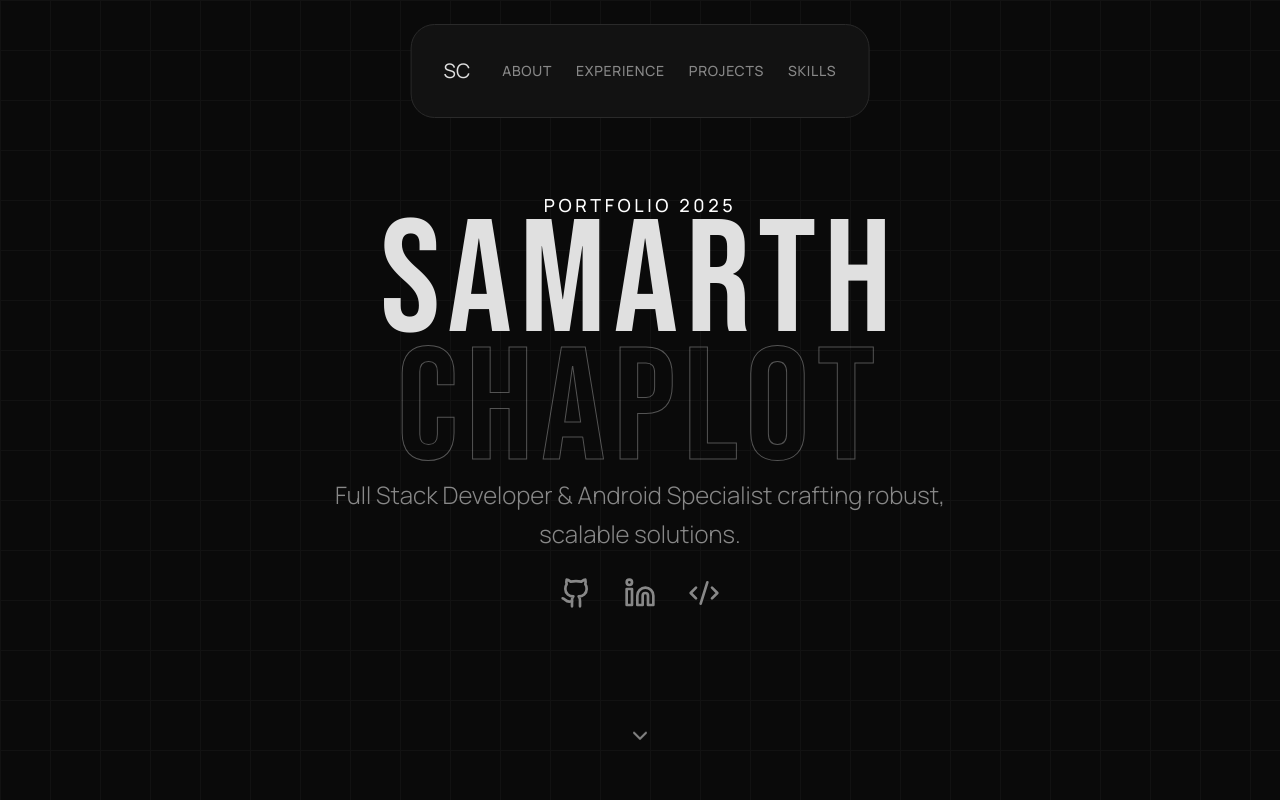
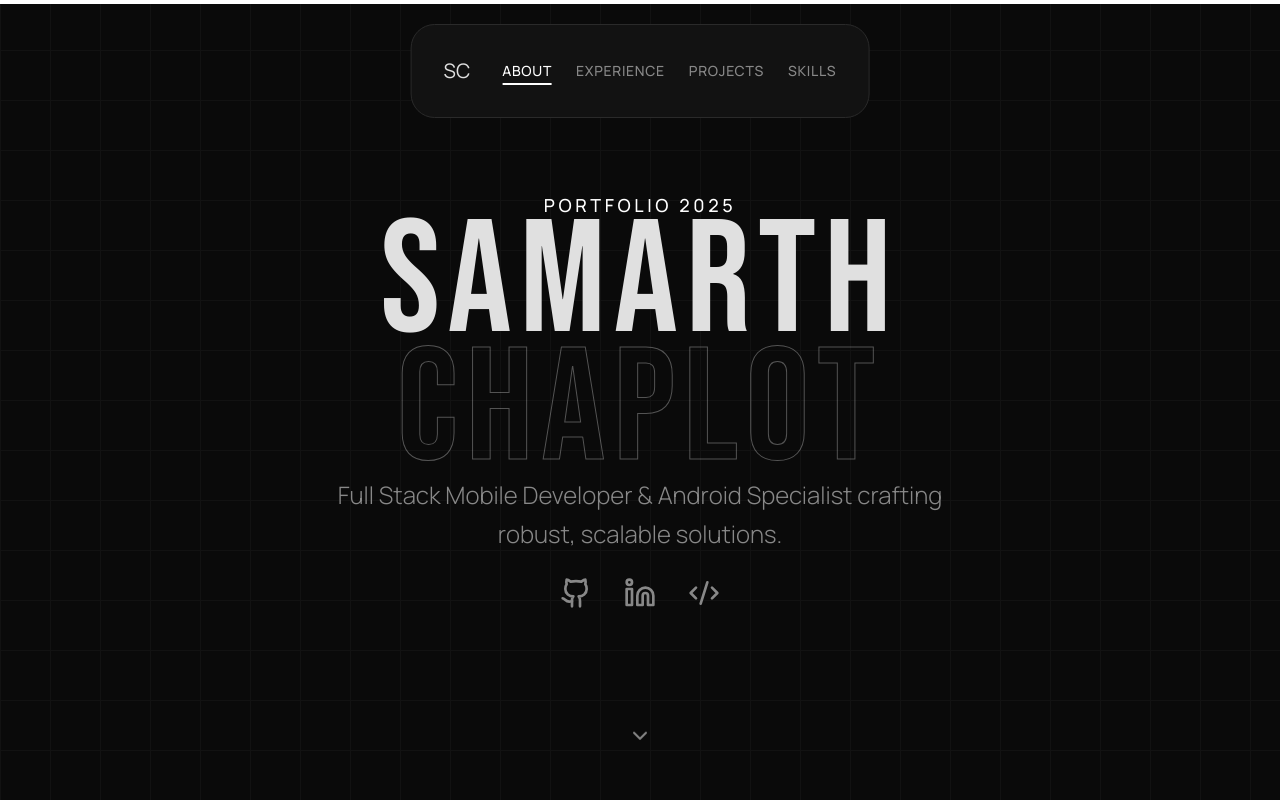
Before and after one commit to sam-arth07/Portfolio, a Next.js app: page / in a window 1280 px wide. Shown: the top 800 px of the page. Built offline with nearby package versions, Linux system fonts and the light colour scheme.

Commit message:
feat: Enhance UI components with ScrollToTop functionality and improve layout responsiveness

```diff
--- a/src/app/page.tsx
+++ b/src/app/page.tsx
@@ -4,6 +4,7 @@ import Footer from "@/components/Footer";
 import Hero from "@/components/Hero";
 import Navbar from "@/components/Navbar";
 import Projects from "@/components/Projects";
+import ScrollToTop from "@/components/ScrollToTop";
 import Skills from "@/components/Skills";
 
 export default function Home() {
@@ -24,6 +25,7 @@ export default function Home() {
 				<Skills />
 			</main>
 			<Footer />
+			<ScrollToTop />
 		</div>
 	);
 }
--- a/src/components/About.tsx
+++ b/src/components/About.tsx
@@ -8,7 +8,7 @@ export default function About() {
 		<section
 			id="about"
 			className="min-h-screen flex items-center justify-center py-32 px-6 md:px-12 lg:px-20">
-			<div className="w-full max-w-7xl">
+			<div className="w-[80%] max-w-7xl">
 				<motion.div
 					initial={{ opacity: 0, y: 20 }}
 					whileInView={{ opacity: 1, y: 0 }}
--- a/src/components/Experience.tsx
+++ b/src/components/Experience.tsx
@@ -48,7 +48,7 @@ export default function Experience() {
 		<section
 			id="experience"
 			className="min-h-screen flex items-center justify-center py-32 px-6 md:px-12 lg:px-20 bg-background">
-			<div className="w-full max-w-6xl">
+			<div className="w-[80%]">
 				<motion.div
 					initial={{ opacity: 0, y: 20 }}
 					whileInView={{ opacity: 1, y: 0 }}
--- a/src/components/Hero.tsx
+++ b/src/components/Hero.tsx
@@ -1,8 +1,8 @@
-'use client';
+"use client";
 
-import { motion, useMotionValue, useSpring, useTransform } from 'framer-motion';
-import { ChevronDown, Code2, Github, Linkedin } from 'lucide-react';
-import { useEffect, useRef, useState } from 'react';
+import { motion, useMotionValue, useSpring, useTransform } from "framer-motion";
+import { ChevronDown, Code2, Github, Linkedin } from "lucide-react";
+import { useEffect, useRef, useState } from "react";
 
 export default function Hero() {
 	const [mounted, setMounted] = useState(false);
@@ -11,13 +11,13 @@ export default function Hero() {
 	const mouseX = useMotionValue(0);
 	const mouseY = useMotionValue(0);
 
-  const springConfig = { damping: 25, stiffness: 150 };
+	const springConfig = { damping: 25, stiffness: 200 };
 	const x = useSpring(mouseX, springConfig);
 	const y = useSpring(mouseY, springConfig);
 
-  // Subtle parallax
-  const rotateX = useTransform(y, [-0.5, 0.5], [5, -5]);
-  const rotateY = useTransform(x, [-0.5, 0.5], [-5, 5]);
+	// Enhanced parallax effect
+	const rotateX = useTransform(y, [-0.5, 0.5], [15, -15]);
+	const rotateY = useTransform(x, [-0.5, 0.5], [-15, 15]);
 
 	useEffect(() => {
 		setMounted(true);
@@ -32,12 +32,12 @@ export default function Hero() {
 			const percentX = (e.clientX - centerX) / (rect.width / 2);
 			const percentY = (e.clientY - centerY) / (rect.height / 2);
 
-      mouseX.set(percentX);
-      mouseY.set(percentY);
+			mouseX.set(percentX * 1.5);
+			mouseY.set(percentY * 1.5);
 		};
 
-    window.addEventListener('mousemove', handleMouseMove);
-    return () => window.removeEventListener('mousemove', handleMouseMove);
+		window.addEventListener("mousemove", handleMouseMove);
+		return () => window.removeEventListener("mousemove", handleMouseMove);
 	}, [mouseX, mouseY]);
 
 	if (!mounted) return null;
@@ -45,13 +45,14 @@ export default function Hero() {
 	return (
 		<section
 			ref={containerRef}
-      className="relative min-h-screen flex items-center justify-center overflow-hidden perspective-1000 bg-background"
-    >
+			className="relative min-h-screen flex items-center justify-center overflow-hidden perspective-1000 bg-background">
 			{/* Background Grid (Subtle) */}
-      <div className="absolute inset-0 opacity-[0.03]"
+			<div
+				className="absolute inset-0 opacity-[0.03]"
 				style={{
-             backgroundImage: 'linear-gradient(#ffffff 1px, transparent 1px), linear-gradient(90deg, #ffffff 1px, transparent 1px)',
-             backgroundSize: '50px 50px'
+					backgroundImage:
+						"linear-gradient(#ffffff 1px, transparent 1px), linear-gradient(90deg, #ffffff 1px, transparent 1px)",
+					backgroundSize: "50px 50px",
 				}}
 			/>
 
@@ -59,16 +60,14 @@ export default function Hero() {
 				style={{
 					rotateX,
 					rotateY,
-          transformStyle: 'preserve-3d',
+					transformStyle: "preserve-3d",
 				}}
-        className="relative z-10 text-center px-4 max-w-6xl mx-auto"
-      >
+				className="relative z-10 text-center px-4 max-w-6xl mx-auto">
 				<motion.div
 					initial={{ opacity: 0, y: 30 }}
 					animate={{ opacity: 1, y: 0 }}
 					transition={{ duration: 0.8 }}
-          className="mb-8"
-        >
+					className="mb-8">
 					<span className="text-accent text-lg tracking-[0.2em] uppercase font-medium">
 						Portfolio 2025
 					</span>
@@ -78,23 +77,24 @@ export default function Hero() {
 					initial={{ opacity: 0, y: 30 }}
 					animate={{ opacity: 1, y: 0 }}
 					transition={{ duration: 0.8, delay: 0.2 }}
-          style={{ transform: 'translateZ(50px)' }}
-          className="text-8xl md:text-[10rem] leading-[0.8] font-heading text-foreground mb-8 tracking-wide"
-        >
+					style={{ transform: "translateZ(80px)" }}
+					className="text-8xl md:text-[10rem] leading-[0.8] font-heading text-foreground mb-8 tracking-wide">
 					SAMARTH
 					<br />
-          <span className="text-surface-highlight text-stroke-white">CHAPLOT</span>
+					<span className="text-surface-highlight text-stroke-white">
+						CHAPLOT
+					</span>
 				</motion.h1>
 
 				<motion.div
 					initial={{ opacity: 0, y: 30 }}
 					animate={{ opacity: 1, y: 0 }}
 					transition={{ duration: 0.8, delay: 0.4 }}
-          style={{ transform: 'translateZ(30px)' }}
-          className="flex flex-col items-center gap-6"
-        >
+					style={{ transform: "translateZ(50px)" }}
+					className="flex flex-col items-center gap-6">
 					<p className="text-xl md:text-2xl text-muted font-light max-w-2xl mx-auto leading-relaxed">
-            Full Stack Developer & Android Specialist crafting robust, scalable solutions.
+						Full Stack Mobile Developer & Android Specialist
+						crafting robust, scalable solutions.
 					</p>
 
 					<div className="flex gap-8 mt-8">
@@ -102,24 +102,21 @@ export default function Hero() {
 							href="https://github.com/sam-arth07"
 							target="_blank"
 							rel="noopener noreferrer"
-              className="text-muted hover:text-accent transition-colors duration-300"
-            >
+							className="text-muted hover:text-accent transition-colors duration-300">
 							<Github className="w-8 h-8" />
 						</a>
 						<a
 							href="https://www.linkedin.com/in/samarth-chaplot-130b88256/"
 							target="_blank"
 							rel="noopener noreferrer"
-              className="text-muted hover:text-accent transition-colors duration-300"
-            >
+							className="text-muted hover:text-accent transition-colors duration-300">
 							<Linkedin className="w-8 h-8" />
 						</a>
 						<a
 							href="https://leetcode.com/u/samarthchaplot/"
 							target="_blank"
 							rel="noopener noreferrer"
-              className="text-muted hover:text-accent transition-colors duration-300"
-            >
+							className="text-muted hover:text-accent transition-colors duration-300">
 							<Code2 className="w-8 h-8" />
 						</a>
 					</div>
@@ -130,8 +127,7 @@ export default function Hero() {
 				initial={{ opacity: 0 }}
 				animate={{ opacity: 1 }}
 				transition={{ duration: 1, delay: 1 }}
-        className="absolute bottom-12 left-1/2 transform -translate-x-1/2"
-      >
+				className="absolute bottom-12 left-1/2 transform -translate-x-1/2">
 				<ChevronDown className="w-6 h-6 text-muted animate-bounce" />
 			</motion.div>
 		</section>
--- a/src/components/Navbar.tsx
+++ b/src/components/Navbar.tsx
@@ -1,27 +1,51 @@
-'use client';
+"use client";
 
-import { AnimatePresence, motion } from 'framer-motion';
-import { Menu, X } from 'lucide-react';
-import { useEffect, useState } from 'react';
+import { AnimatePresence, motion } from "framer-motion";
+import { Menu, X } from "lucide-react";
+import { useEffect, useState } from "react";
 
 const navItems = [
-  { name: 'About', href: '#about' },
-  { name: 'Experience', href: '#experience' },
-  { name: 'Projects', href: '#projects' },
-  { name: 'Skills', href: '#skills' },
+	{ name: "About", href: "#about" },
+	{ name: "Experience", href: "#experience" },
+	{ name: "Projects", href: "#projects" },
+	{ name: "Skills", href: "#skills" },
 ];
 
 export default function Navbar() {
 	const [isOpen, setIsOpen] = useState(false);
 	const [scrolled, setScrolled] = useState(false);
+	const [activeSection, setActiveSection] = useState("");
 
 	useEffect(() => {
 		const handleScroll = () => {
 			setScrolled(window.scrollY > 50);
 		};
 
-    window.addEventListener('scroll', handleScroll);
-    return () => window.removeEventListener('scroll', handleScroll);
+		window.addEventListener("scroll", handleScroll);
+		return () => window.removeEventListener("scroll", handleScroll);
+	}, []);
+
+	useEffect(() => {
+		const observer = new IntersectionObserver(
+			(entries) => {
+				entries.forEach((entry) => {
+					if (entry.isIntersecting) {
+						setActiveSection(entry.target.id);
+					}
+				});
+			},
+			{
+				rootMargin: "-50% 0px -50% 0px",
+				threshold: 0,
+			}
+		);
+
+		const sections = document.querySelectorAll("section[id]");
+		sections.forEach((section) => observer.observe(section));
+
+		return () => {
+			sections.forEach((section) => observer.unobserve(section));
+		};
 	}, []);
 
 	return (
@@ -29,38 +53,57 @@ export default function Navbar() {
 			initial={{ y: -100 }}
 			animate={{ y: 0 }}
 			transition={{ duration: 0.6 }}
-      className={`fixed top-6 left-1/2 -translate-x-1/2 z-50 transition-all duration-300 w-auto`}
-    >
+			className={`fixed top-6 left-1/2 -translate-x-1/2 z-50 transition-all duration-300 w-auto`}>
 			<div className="bento-card px-6 py-3">
 				<div className="flex items-center gap-8">
 					{/* Logo */}
 					<motion.a
 						href="#"
 						whileHover={{ scale: 1.05 }}
-            className="text-xl font-heading text-foreground"
-          >
+						className="text-xl font-heading text-foreground">
 						SC
 					</motion.a>
 
 					{/* Desktop Navigation */}
 					<div className="hidden md:flex items-center gap-6">
-            {navItems.map((item) => (
+						{navItems.map((item) => {
+							const isActive =
+								activeSection === item.href.substring(1);
+							return (
 								<a
 									key={item.name}
 									href={item.href}
-                className="text-sm text-muted hover:text-foreground transition-colors font-medium uppercase tracking-wider"
-              >
+									className={`text-sm font-medium uppercase tracking-wider transition-colors relative ${
+										isActive
+											? "text-accent"
+											: "text-muted hover:text-foreground"
+									}`}>
 									{item.name}
+									{isActive && (
+										<motion.div
+											layoutId="activeSection"
+											className="absolute -bottom-1 left-0 right-0 h-0.5 bg-accent"
+											transition={{
+												type: "spring",
+												stiffness: 380,
+												damping: 30,
+											}}
+										/>
+									)}
 								</a>
-            ))}
+							);
+						})}
 					</div>
 
 					{/* Mobile Menu Button */}
 					<button
 						onClick={() => setIsOpen(!isOpen)}
-            className="md:hidden text-muted hover:text-foreground transition-colors"
-          >
-            {isOpen ? <X className="w-5 h-5" /> : <Menu className="w-5 h-5" />}
+						className="md:hidden text-muted hover:text-foreground transition-colors">
+						{isOpen ? (
+							<X className="w-5 h-5" />
+						) : (
+							<Menu className="w-5 h-5" />
+						)}
 					</button>
 				</div>
 
@@ -69,22 +112,29 @@ export default function Navbar() {
 					{isOpen && (
 						<motion.div
 							initial={{ opacity: 0, height: 0 }}
-              animate={{ opacity: 1, height: 'auto' }}
+							animate={{ opacity: 1, height: "auto" }}
 							exit={{ opacity: 0, height: 0 }}
 							transition={{ duration: 0.3 }}
-              className="md:hidden mt-4 pt-4 border-t border-border overflow-hidden"
-            >
+							className="md:hidden mt-4 pt-4 border-t border-border overflow-hidden">
 							<div className="flex flex-col gap-3">
-                {navItems.map((item) => (
+								{navItems.map((item) => {
+									const isActive =
+										activeSection ===
+										item.href.substring(1);
+									return (
 										<a
 											key={item.name}
 											href={item.href}
 											onClick={() => setIsOpen(false)}
-                    className="text-sm text-muted hover:text-foreground transition-colors font-medium uppercase tracking-wider"
-                  >
+											className={`text-sm font-medium uppercase tracking-wider transition-colors ${
+												isActive
+													? "text-accent"
+													: "text-muted hover:text-foreground"
+											}`}>
 											{item.name}
 										</a>
-                ))}
+									);
+								})}
 							</div>
 						</motion.div>
 					)}
--- /dev/null
+++ b/src/components/ScrollToTop.tsx
@@ -0,0 +1,66 @@
+"use client";
+
+import { motion, useScroll, useSpring } from "framer-motion";
+import { ArrowUp } from "lucide-react";
+import { useEffect, useState } from "react";
+
+export default function ScrollToTop() {
+	const [isVisible, setIsVisible] = useState(false);
+	const { scrollYProgress } = useScroll();
+	const scaleX = useSpring(scrollYProgress, {
+		stiffness: 100,
+		damping: 30,
+		restDelta: 0.001,
+	});
+
+	useEffect(() => {
+		const toggleVisibility = () => {
+			if (window.scrollY > 300) {
+				setIsVisible(true);
+			} else {
+				setIsVisible(false);
+			}
+		};
+
+		window.addEventListener("scroll", toggleVisibility);
+		return () => window.removeEventListener("scroll", toggleVisibility);
+	}, []);
+
+	const scrollToTop = () => {
+		window.scrollTo({
+			top: 0,
+			behavior: "smooth",
+		});
+	};
+
+	return (
+		<>
+			{/* Progress bar at top */}
+			<motion.div
+				className="fixed top-0 left-0 right-0 h-1 bg-accent origin-left z-50"
+				style={{ scaleX }}
+			/>
+
+			{/* Scroll to top button */}
+			<motion.button
+				onClick={scrollToTop}
+				className="fixed bottom-8 right-8 z-40 bg-accent text-background p-4 rounded-full shadow-lg hover:shadow-xl transition-shadow duration-300 group"
+				initial={{ opacity: 0, scale: 0 }}
+				animate={{
+					opacity: isVisible ? 1 : 0,
+					scale: isVisible ? 1 : 0,
+				}}
+				transition={{
+					duration: 0.3,
+					type: "spring",
+					stiffness: 260,
+					damping: 20,
+				}}
+				whileHover={{ scale: 1.1 }}
+				whileTap={{ scale: 0.9 }}
+				aria-label="Scroll to top">
+				<ArrowUp className="w-6 h-6 group-hover:translate-y-[-2px] transition-transform duration-200" />
+			</motion.button>
+		</>
+	);
+}
```
Lines whose indentation alone changed are shown as unchanged.
